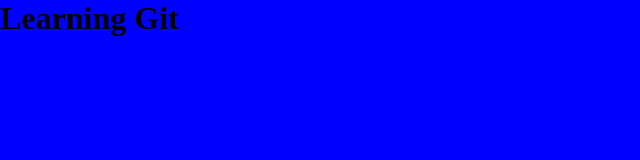
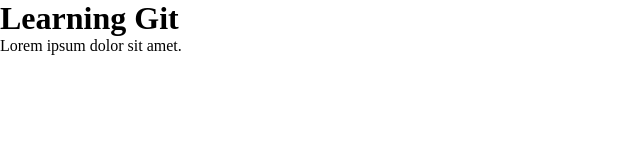
Before and after one commit to NizamuddinFaiz/learning-git, a plain HTML site: page index.html in a window 1280 px wide. Shown: the whole page, without its empty margins (0-640 px from the left). Drawn offline with Linux system fonts and the light colour scheme.

Commit message:
Add one paragraph in indez.html file

```diff
--- a/index.html
+++ b/index.html
@@ -8,5 +8,6 @@
   </head>
   <body>
     <h1>Learning Git</h1>
+    <p>Lorem ipsum dolor sit amet.</p>
   </body>
 </html>
--- a/style.css
+++ b/style.css
@@ -4,5 +4,5 @@
     padding: 0;
 }
 body{
-    background-color: blue;
+    /* background-color: blue; */
 }
```
